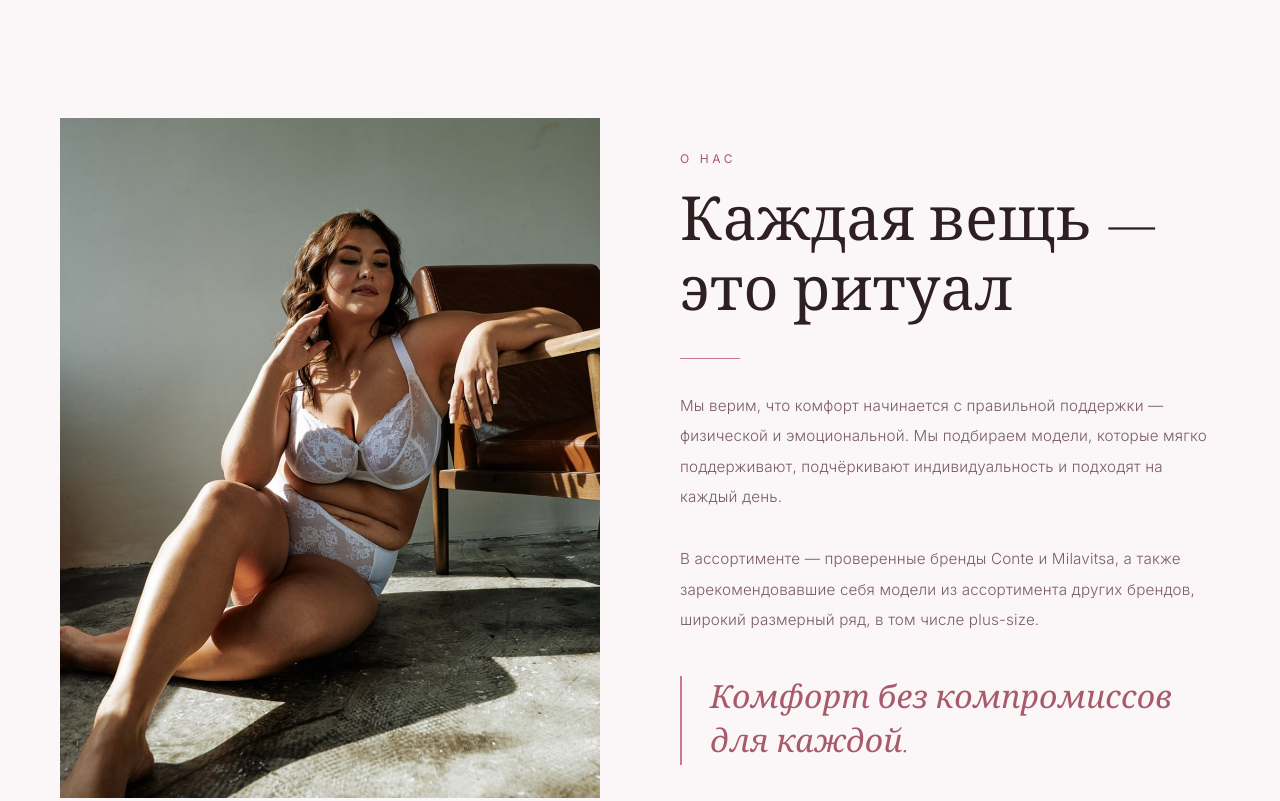
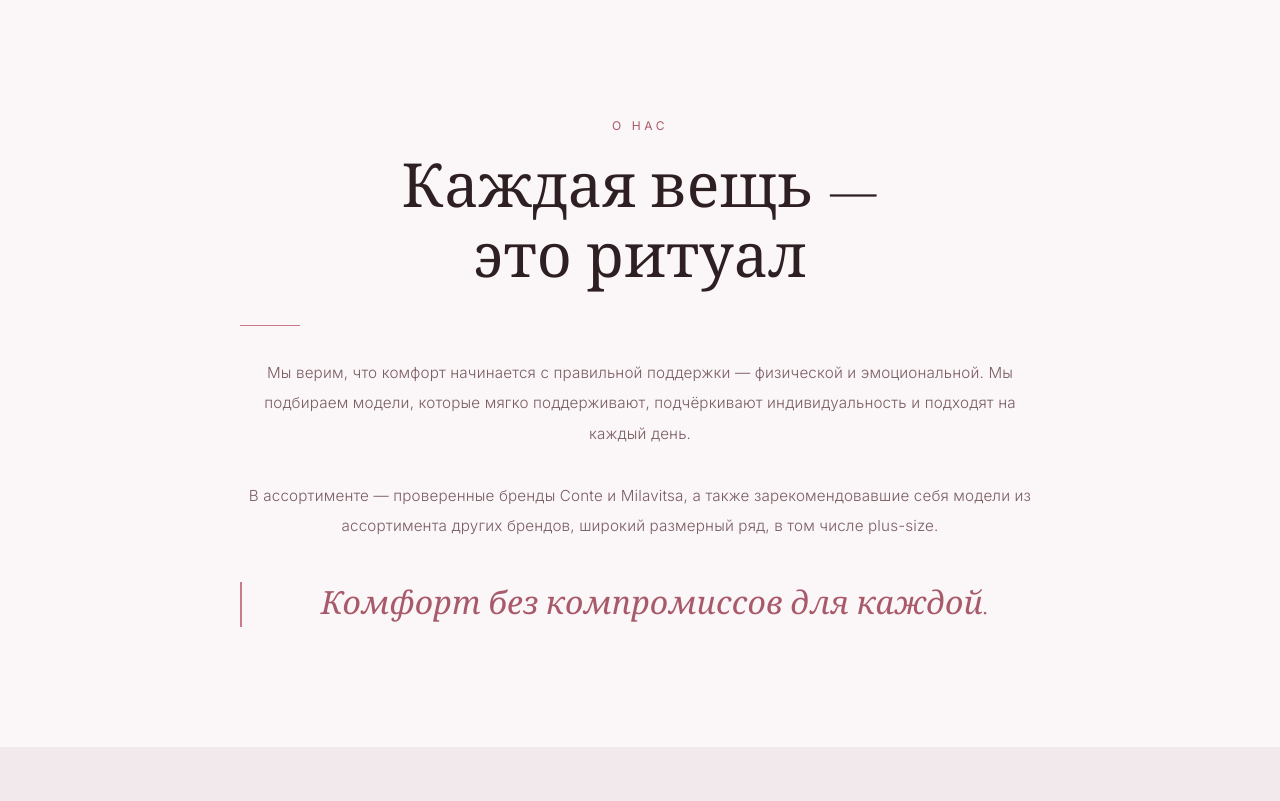
Before and after one commit to pinkfloydofthewall/tvoebelyopenza_site, a website: page index.html in a window 1280 px wide. Shown: the part 802-1603 px from the top of the page. Drawn offline with nearby package versions, Linux system fonts and the light colour scheme.

Commit message:
Remove photo from about section, adjust layout, add Telegram link to footer

```diff
--- a/index.html
+++ b/index.html
@@ -81,13 +81,6 @@
 ══════════════════════════════════════════════════════════ -->
 <section class="about" id="about" aria-label="О бренде">
 
-  <div class="about-image-wrap reveal">
-    <img
-      src="images/photo_2026-06-23_01-58-05.jpg"
-        alt="Атмосфера бренда LUMIÈRE"
-      loading="lazy"
-    >
-  </div>
 
   <div class="about-text">
     <div class="reveal">
@@ -254,6 +247,10 @@
           <a href="#" data-brand="contact_instagram" target="_blank" rel="noopener">@tvoye.belye</a>
         </div>
         <div class="footer-contact-line">
+          <small>Telegram</small>
+          <a href="https://t.me/tvoebelyopenza" target="_blank" rel="noopener">@tvoebelyopenza</a>
+        </div>
+        <div class="footer-contact-line">
           <small>Телефон</small>
           <a href="tel:" data-brand="contact_phone">+7 (495) 123-45-67</a>
       </div>
--- a/styles.css
+++ b/styles.css
@@ -440,10 +440,10 @@ section {
 /* ── About Section ────────────────────────────────────────── */
 .about {
   background: var(--cream);
-  display: grid;
-  grid-template-columns: 1fr 1fr;
-  gap: 80px;
-  align-items: center;
+  display: flex;
+  flex-direction: column;
+  align-items: center;
+  text-align: center;
   padding: 120px 60px;
 }
 
@@ -482,6 +482,9 @@ section {
 .about-text {
   display: flex;
   flex-direction: column;
+  justify-content: center;
+  max-width: 800px;
+  margin: 0 auto;
   gap: 32px;
 }
 
```
